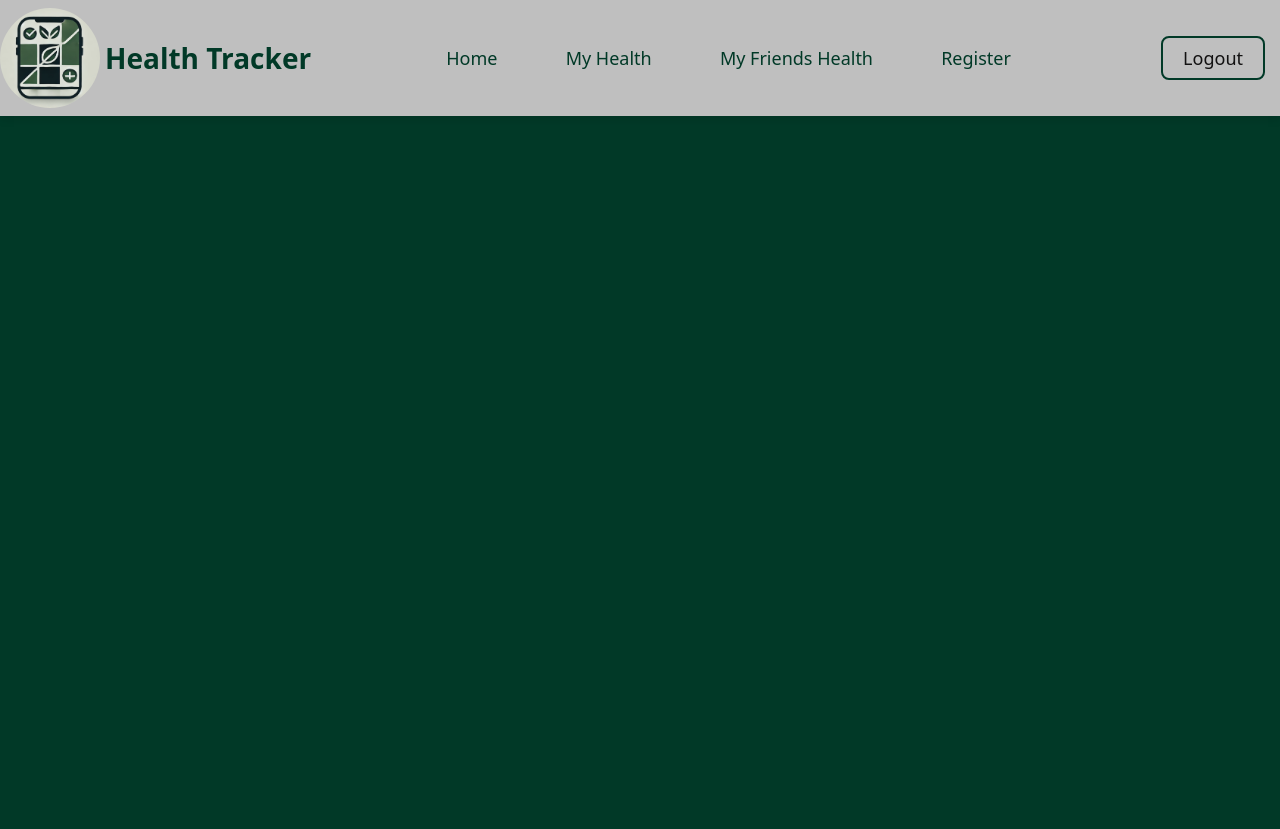
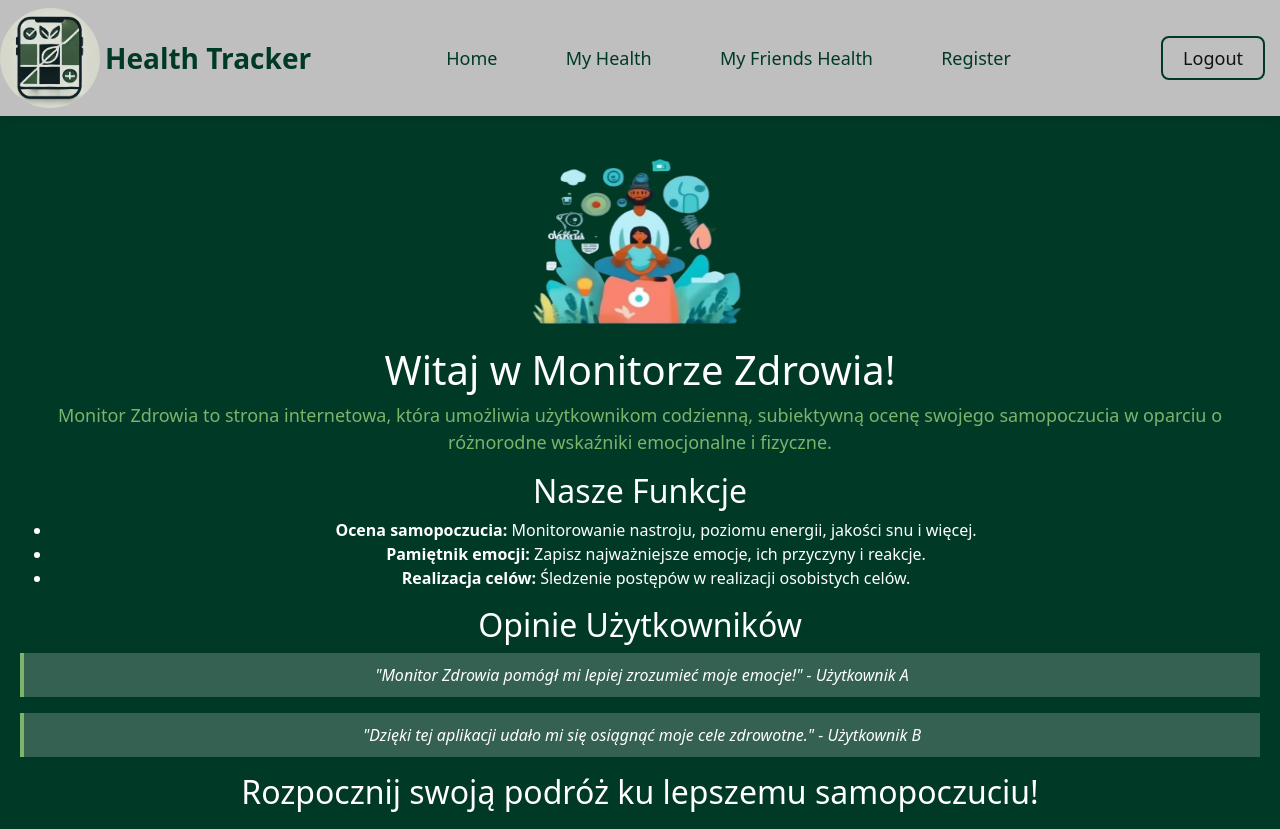
Before and after one commit to ZMejer/mood-tracker, a Django app: template project/templates/home.html in a window 1280 px wide. Before the commit the page ends 116 px from the top, so only its background shows below. Run offline with Django 4.2, Linux system fonts and the light colour scheme; the template is opened without the code that fills it, so the values that code supplies are empty.

Commit message:
natalki strona glowna

```diff
--- a/project/static/style.css
+++ b/project/static/style.css
@@ -397,3 +397,34 @@ p {
 .msg {
     margin-top:20px;
 }
+
+#home {
+    background-color: var(--primary-color);
+    color: #ffffff;
+    padding: 10px 20px;
+    text-align: center;
+  }
+
+  .home-title {
+    font-size: 36px;
+    font-weight: bold;
+    margin-bottom: 20px;
+  }
+
+  .light-green-text {
+    color: #7cb46b;
+  }
+
+  .home-intro {
+    font-size: 20px;
+    line-height: 1.6;
+    margin-bottom: 30px;
+  }
+
+  blockquote {
+    font-style: italic;
+    margin: 10px 0;
+    padding: 10px;
+    border-left: 4px solid #7cb46b;
+    background-color: rgba(255, 255, 255, 0.2);
+  }
--- a/project/templates/home.html
+++ b/project/templates/home.html
@@ -1,11 +1,32 @@
 {% extends "base.html" %}
+{% load static %}
+
 {% block title %}Strona główna{% endblock %}
 {% block content %}
+<div id="home">
+    <header class="header">
+        <img src="{% static 'homeimage.png' %}" alt="Home Image" class="header-image" width="250" height="200">
+        <h1 class="header-title">Witaj w Monitorze Zdrowia!</h1>
+        <p class="light-green-text">Monitor Zdrowia to strona internetowa, która umożliwia użytkownikom codzienną, subiektywną ocenę swojego samopoczucia w oparciu o różnorodne wskaźniki emocjonalne i fizyczne.</p>
+    </header>
 
-    {% if messages %}
-        {% for message in messages %}
-            {{ message }}
-        {% endfor %}
-    {% endif %}
+    <section class="features">
+        <h2>Nasze Funkcje</h2>
+        <ul>
+            <li><strong>Ocena samopoczucia:</strong> Monitorowanie nastroju, poziomu energii, jakości snu i więcej.</li>
+            <li><strong>Pamiętnik emocji:</strong> Zapisz najważniejsze emocje, ich przyczyny i reakcje.</li>
+            <li><strong>Realizacja celów:</strong> Śledzenie postępów w realizacji osobistych celów.</li>
+        </ul>
+    </section>
 
+    <section class="testimonials">
+        <h2>Opinie Użytkowników</h2>
+        <blockquote>"Monitor Zdrowia pomógł mi lepiej zrozumieć moje emocje!" - Użytkownik A</blockquote>
+        <blockquote>"Dzięki tej aplikacji udało mi się osiągnąć moje cele zdrowotne." - Użytkownik B</blockquote>
+    </section>
+
+    <section class="call-to-action">
+        <h2>Rozpocznij swoją podróż ku lepszemu samopoczuciu!</h2>
+    </section>
+</div>
 {% endblock %}
```
Also changed, not shown: project/static/homeimage.png (added).
